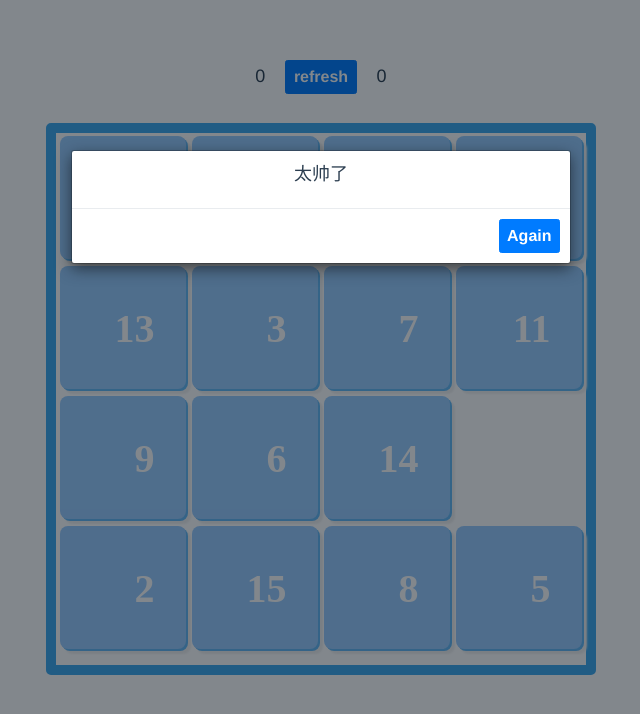
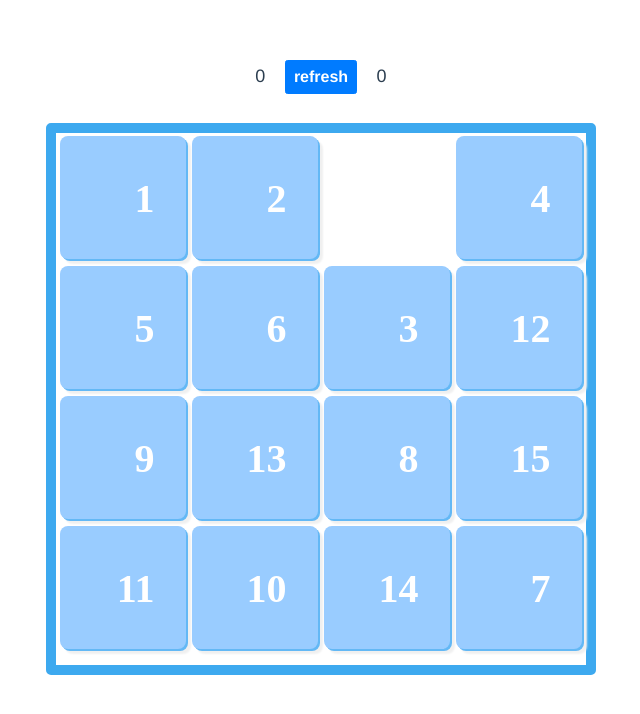
Before and after one commit to zyyabc15/number-place, a Vue app: page /#/ in a window 1280 px wide. Shown: the top 714 px of the page, without its empty margins (319-959 px from the left). Built offline with nearby package versions, Linux system fonts and the light colour scheme; a web font is replaced by a local one.

Commit message:
生成数组必可解

```diff
--- a/src/components/Model.vue
+++ b/src/components/Model.vue
@@ -3,10 +3,10 @@
   <div class="modal-dialog" role="document">
     <div class="modal-content">
       <div class="modal-body">
-        <p>太帅了</p>
+        <p>SUCCESS</p>
       </div>
       <div class="modal-footer">
-        <mybutton value="Again"></mybutton>
+        <mybutton value="Restart"></mybutton>
       </div>
     </div>
   </div>
--- a/src/vuex/fn.js
+++ b/src/vuex/fn.js
@@ -1,7 +1,7 @@
 export default {
   getXY(index) {
     const x = index % 4
-    const y = index / 4
+    const y = Math.floor(index / 4)
     return { x: x, y: y }
   },
   getIndex(x, y) {
@@ -21,6 +21,22 @@ export default {
     }
     return sample
   },
+  shuffle1(arr) {
+    debugger
+    let blankIndex = 15
+    let sample = arr.map(elem => {
+      return elem
+    })
+    for (let i = 0; i < 100; i++) {
+      let neighbour = this.findNeighbourByIndex(blankIndex)
+      let number = this.getRandomNumber(neighbour.length - 1)
+      console.log(number)
+      let index = neighbour[number]
+      this.exchangePoints(blankIndex, index, sample)
+      blankIndex = index
+    }
+    return sample
+  },
   findNeighbour(x, y) {
     let result = []
     if (x - 1 >= 0) {
@@ -37,8 +53,14 @@ export default {
     }
     return result
   },
-  getRandomNumber(arr) {
-    return Math.floor(Math.random) * arr
+  findNeighbourByIndex(index) {
+    const p = this.getXY(index)
+    const x = p.x
+    const y = p.y
+    return this.findNeighbour(x, y)
+  },
+  getRandomNumber(number) {
+    return parseInt(Math.random() * (number - 0 + 1) + 0, 10)
   },
   getBlankIndex(x, y, init) {
     const neighbour = this.findNeighbour(x, y)
@@ -65,11 +87,11 @@ export default {
     return clearInterval(state.timer)
   },
   checkSuccess(arr) {
-      debugger
     for (let i = 0; i < arr.length; i++) {
-      if (arr[0] !== i + 1) {
+      if (arr[i] !== i + 1) {
         return false
       }
     }
+    return true
   }
 }
--- a/src/vuex/store.js
+++ b/src/vuex/store.js
@@ -10,12 +10,12 @@ const state = {
   init: [1, 2, 3, 4, 5, 6, 7, 8, 9, 10, 11, 12, 13, 14, 15, 16],
   time: 0,
   begin: false,
-  success: true
+  success: false
 }
 // 初始化 mutations
 const mutations = {
   init(state) {
-    this.state.init = fn.shuffle(this.state.init)
+    this.state.init = fn.shuffle1(this.state.init)
   },
   refresh(state) {
     this.state.timer = fn.clear(state)
```
